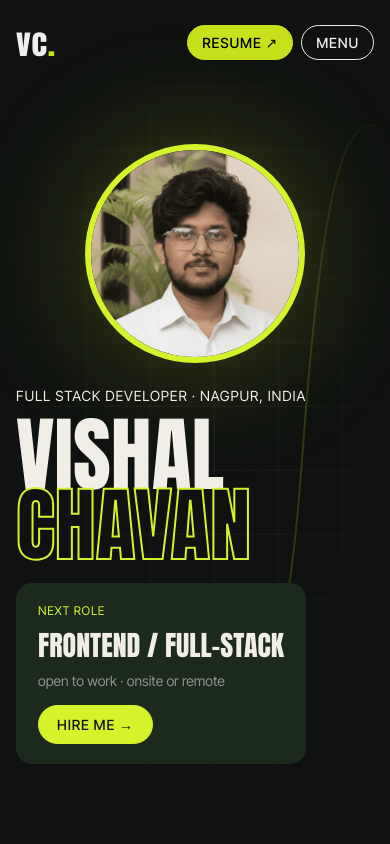
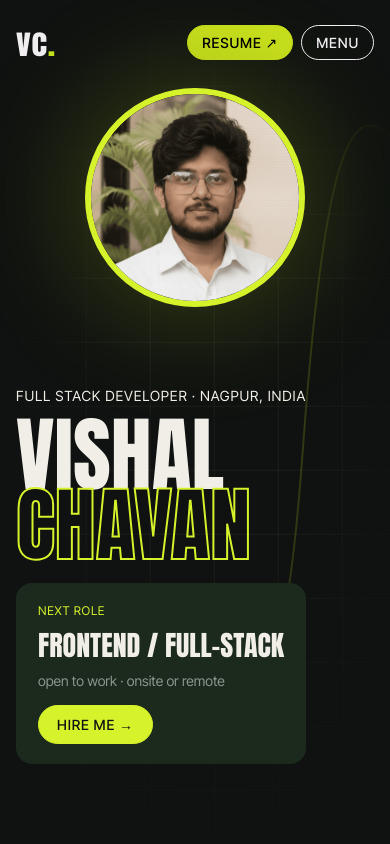
Before and after one commit to VishalChavan7/Portfolio, a React (Vite) app: page / in a window 390 px wide. Shown: the top 844 px of the page. Built offline with nearby package versions, Linux system fonts and the light colour scheme; the HTML template or start-up script is replaced by a standard one.

Commit message:
Vertically center hero text block below photo on mobile
Co-Authored-By: Claude Sonnet 5.5 <noreply@anthropic.com>

```diff
--- a/src/index.css
+++ b/src/index.css
@@ -647,9 +647,13 @@ img {
   .hero {
     height: auto;
     min-height: 100svh;
-    justify-content: center; /* equal space above and below the content */
+    justify-content: flex-start;
     padding-top: 88px; /* clears the fixed top bar, so content centres in the visible area below it */
     padding-bottom: 24px;
+  }
+  /* photo stays at the top; auto margins centre eyebrow + name + card in the space below it */
+  .hero .eyebrow {
+    margin-top: auto;
   }
   .hero-name {
     font-size: min(21vw, 25svh);
@@ -657,6 +661,7 @@ img {
   }
   .hero-card {
     margin-top: 24px;
+    margin-bottom: auto;
   }
   .pad {
     padding-block: 72px;
```
